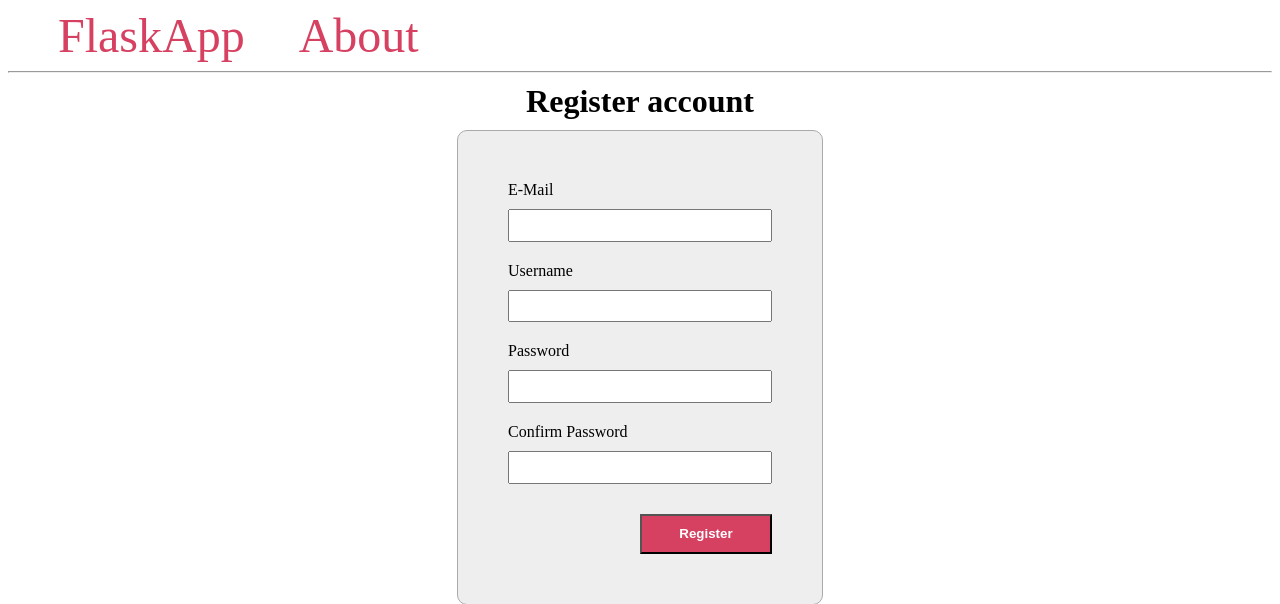
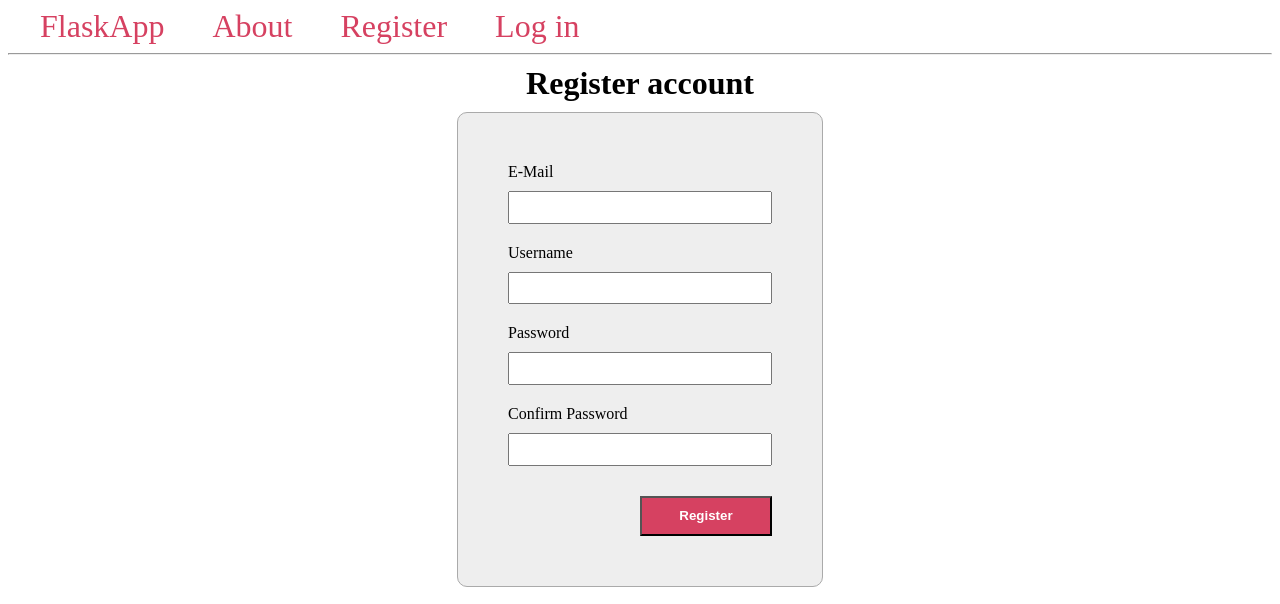
Before and after one commit to mattix1710/app-sec-app, a Flask app: page /auth/register in a window 1280 px wide. Shown: the top 604 px of the page. Run offline with Flask 3, Linux system fonts and the light colour scheme; some libraries are stand-ins or nearby versions.

Commit message:
Adde register and login links to navbar

```diff
--- a/app/static/style.css
+++ b/app/static/style.css
@@ -1,7 +1,12 @@
+nav {
+    margin-left: 2em;
+    display: flex;
+    gap: 3em;
+}
+
 nav a {
     color: #d64161;
-    font-size: 3em;
-    margin-left: 50px;
+    font-size: 2em;
     text-decoration: none;
 }
 
--- a/app/templates/base.html
+++ b/app/templates/base.html
@@ -10,6 +10,8 @@
     <nav>
         <a href="{{ url_for('main.home') }}">FlaskApp</a>
         <a href="#">About</a>
+        <a href="{{ url_for('auth.register') }}">Register</a>
+        <a href="{{ url_for('auth.login') }}">Log in</a>
     </nav>
     <hr>
     <div class="content">
```
